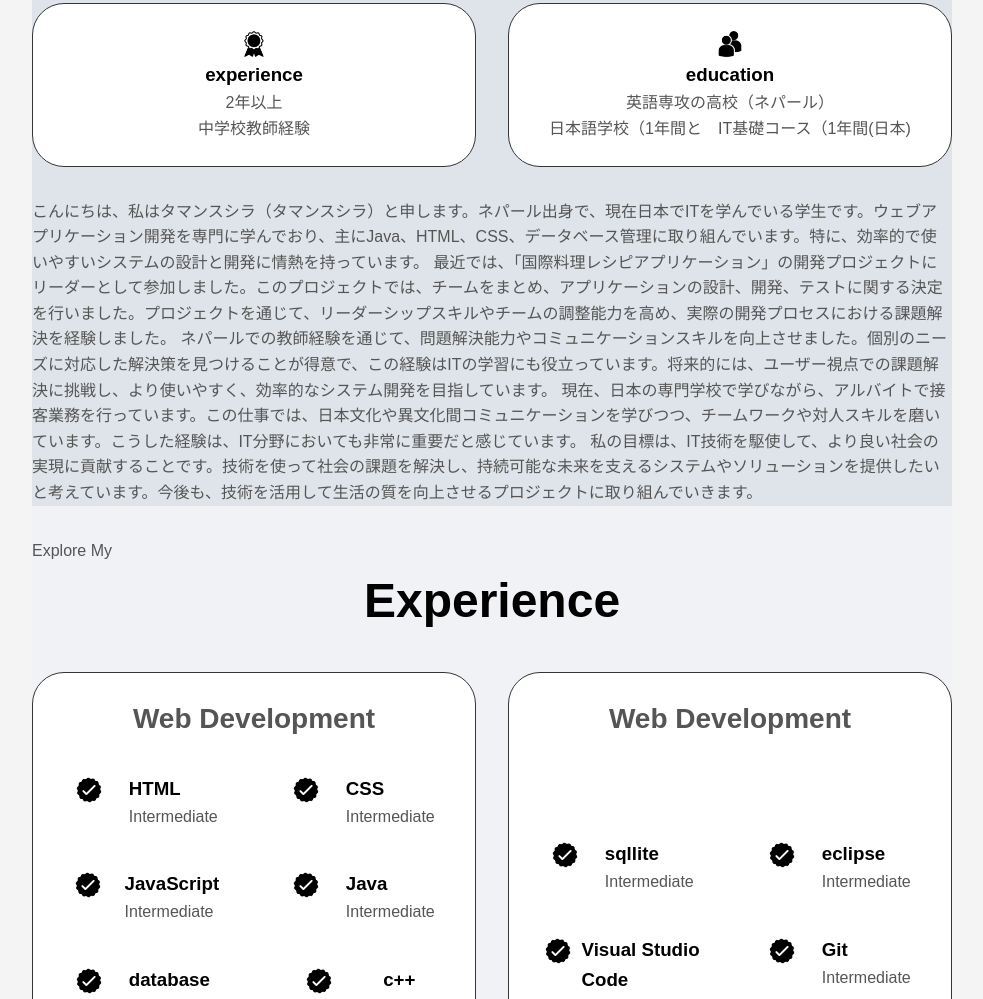
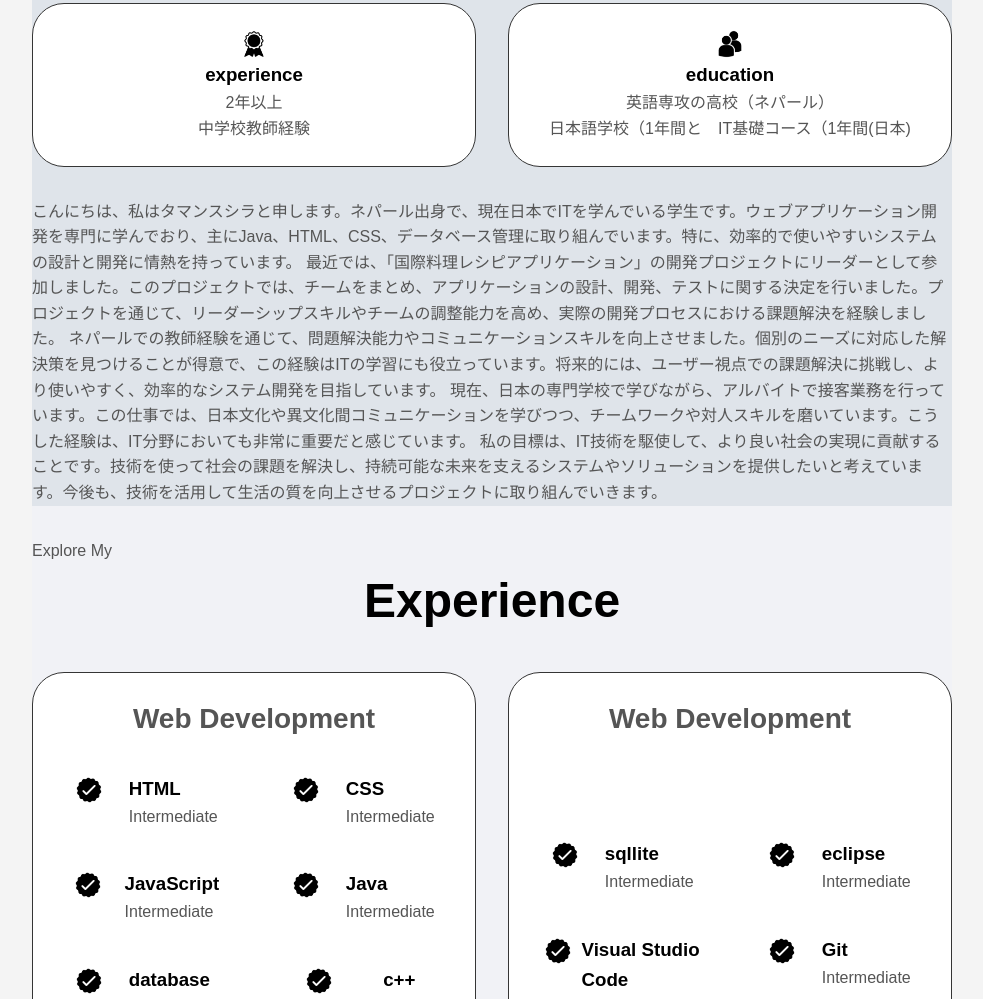
Before and after one commit to sushilatamang111/my_portfolio, a plain HTML site: page index.html in a window 1280 px wide. Shown: the part 1543-2542 px from the top of the page, without its empty margins (148-1131 px from the left). Drawn offline with Linux system fonts and the light colour scheme.

Commit message:
Update index.html

```diff
--- a/index.html
+++ b/index.html
@@ -103,7 +103,7 @@
           </div>
           <div class="text-container">
             <p>
-              こんにちは、私はタマンスシラ（タマンスシラ）と申します。ネパール出身で、現在日本でITを学んでいる学生です。ウェブアプリケーション開発を専門に学んでおり、主にJava、HTML、CSS、データベース管理に取り組んでいます。特に、効率的で使いやすいシステムの設計と開発に情熱を持っています。
+              こんにちは、私はタマンスシラと申します。ネパール出身で、現在日本でITを学んでいる学生です。ウェブアプリケーション開発を専門に学んでおり、主にJava、HTML、CSS、データベース管理に取り組んでいます。特に、効率的で使いやすいシステムの設計と開発に情熱を持っています。
 
               最近では、「国際料理レシピアプリケーション」の開発プロジェクトにリーダーとして参加しました。このプロジェクトでは、チームをまとめ、アプリケーションの設計、開発、テストに関する決定を行いました。プロジェクトを通じて、リーダーシップスキルやチームの調整能力を高め、実際の開発プロセスにおける課題解決を経験しました。
 
```
